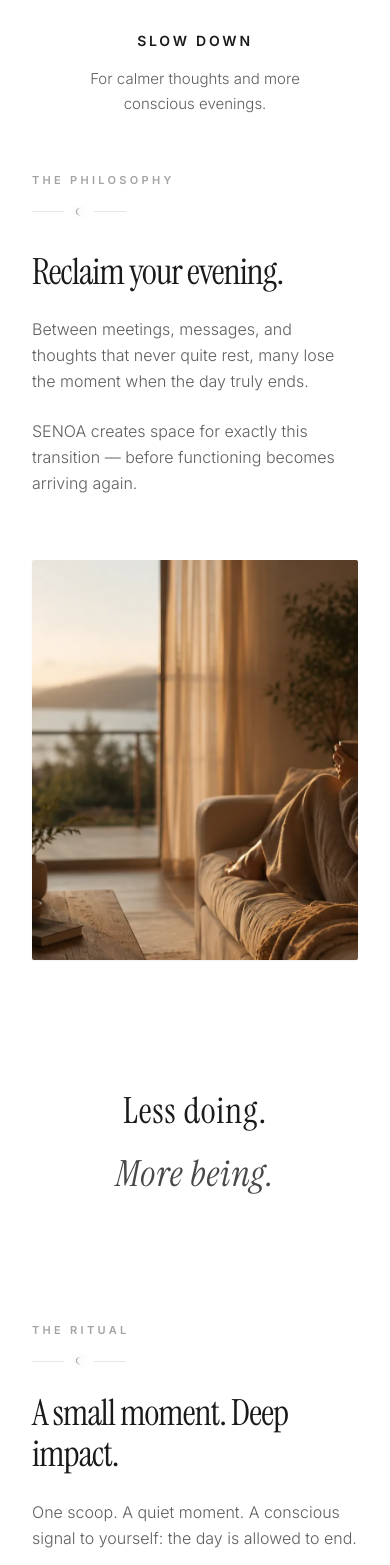
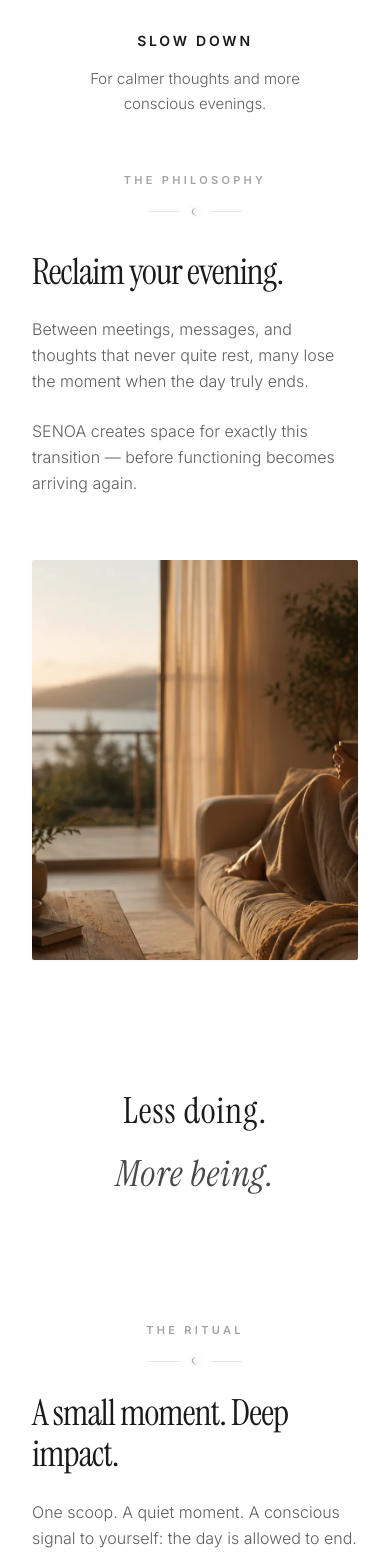
Before and after one commit to dudi991/senoa-landingpage, a React (Vite) app: page / in a window 390 px wide. Shown: the part 1850-3415 px from the top of the page. Built offline with nearby package versions, Linux system fonts and the light colour scheme.

Commit message:
feat: fix waitlist typo and center kicker elements on smartphones

```diff
--- a/src/components/CustomerStory.tsx
+++ b/src/components/CustomerStory.tsx
@@ -12,11 +12,11 @@ const CustomerStory = () => {
           <div className="lg:col-span-5 flex flex-col justify-center py-0 relative lg:min-h-[500px]">
 
             {/* Elegant category label - Pinned to the top on desktop */}
-            <div className="text-left mb-8 lg:mb-0 lg:absolute lg:top-0 lg:left-0">
+            <div className="text-center lg:text-left mb-8 lg:mb-0 lg:absolute lg:top-0 lg:left-0">
               <span className="font-sans text-[11px] tracking-[0.3em] font-semibold text-primary/40 uppercase mb-3 block">
                 {t('philosophy.tag')}
               </span>
-              <div className="flex items-center gap-2 mt-4 select-none text-primary/30">
+              <div className="flex items-center justify-center lg:justify-start gap-2 mt-4 select-none text-primary/30">
                 <div className="w-8 h-[1px] bg-primary/10"></div>
                 <img
                   src="images/logo1.webp"
--- a/src/components/Ritual.tsx
+++ b/src/components/Ritual.tsx
@@ -21,11 +21,11 @@ const Ritual = () => {
           {/* Left Column - Clean, full-height alignment */}
           <div className="lg:col-span-4 flex flex-col justify-between h-full py-1">
             {/* Top block */}
-            <div className="text-left">
+            <div className="text-center lg:text-left">
               <span className="font-sans text-[11px] tracking-[0.3em] font-semibold text-primary/40 uppercase mb-4 block">
                 {t('ritual.tag')}
               </span>
-              <div className="flex items-center gap-2 mt-4 select-none text-primary/30">
+              <div className="flex items-center justify-center lg:justify-start gap-2 mt-4 select-none text-primary/30">
                 <div className="w-8 h-[1px] bg-primary/10"></div>
                 <img
                   src="images/logo1.webp"
--- a/src/context/LanguageContext.tsx
+++ b/src/context/LanguageContext.tsx
@@ -118,7 +118,7 @@ const translations: Record<Language, Record<string, string>> = {
     'waitlist.submit': 'DABEI SEIN',
     'waitlist.success': 'Du bist Teil von SENOA.',
     'waitlist.benefit1_title': 'Früher Zugang',
-    'waitlist.benefit1_desc': 'Als Erste:r erfahren, wenn SENOA startet.',
+    'waitlist.benefit1_desc': 'Als Erster erfahren, wenn SENOA startet.',
     'waitlist.benefit2_title': 'Ritual-Impulse',
     'waitlist.benefit2_desc': 'Gedanken, Bilder und kleine Abendmomente.',
     'waitlist.benefit3_title': 'Launch-Vorteile',
```
